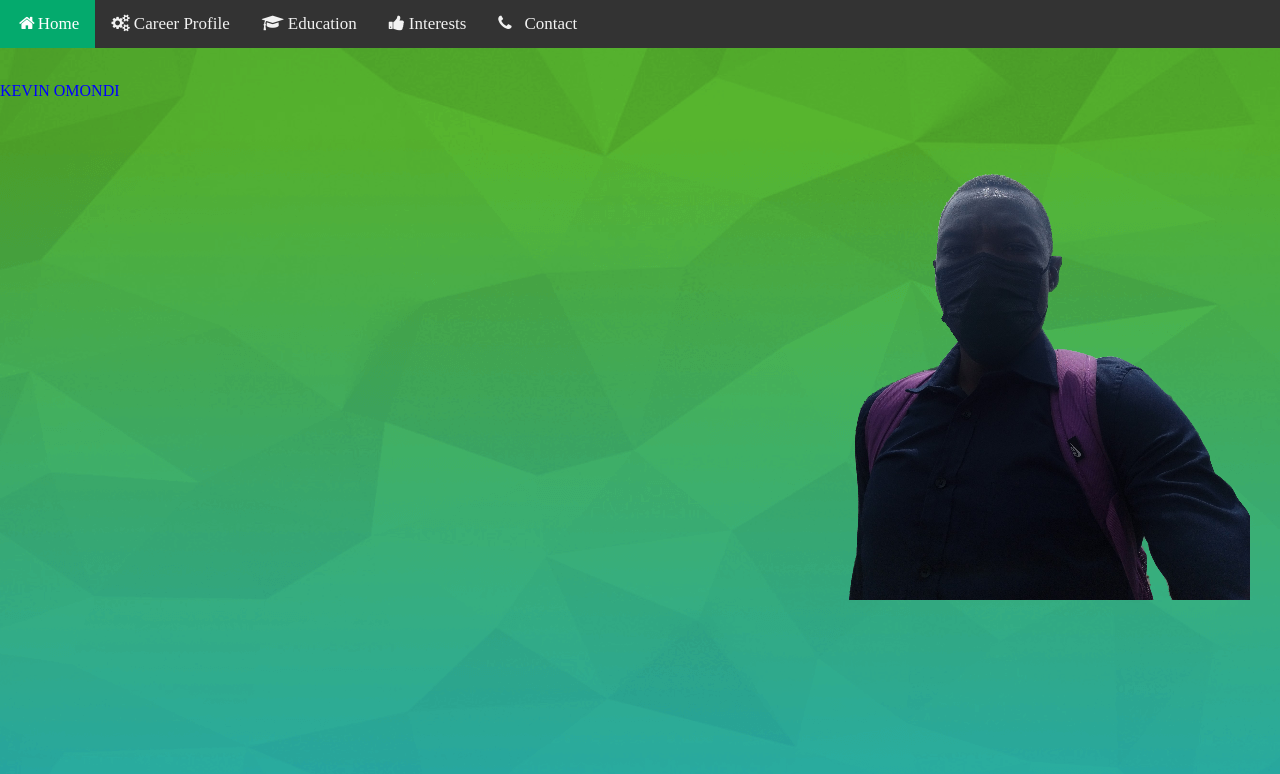
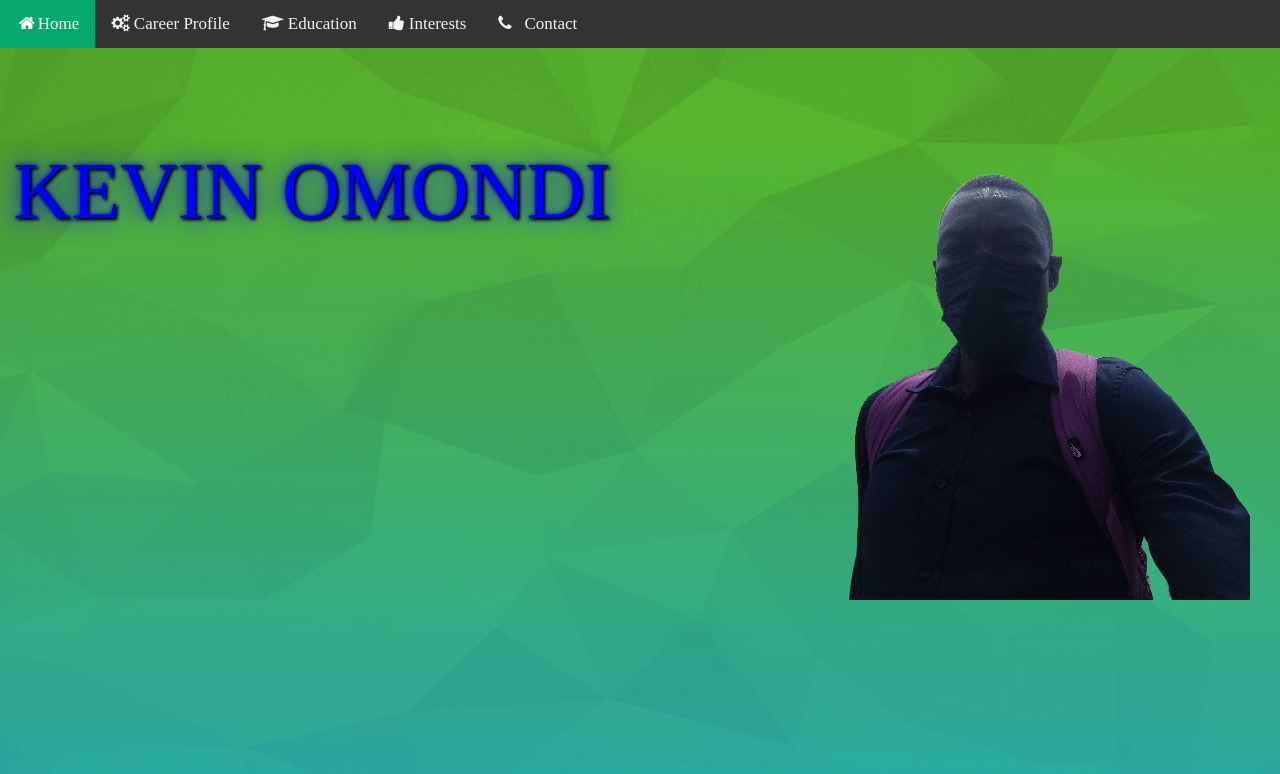
Before and after one commit to voqez/voqez.github.io, a plain HTML site: page index.html in a window 1280 px wide. Drawn offline with Linux system fonts and the light colour scheme; a web font is replaced by a local one.

Commit message:
index p2 class

```diff
--- a/index.html
+++ b/index.html
@@ -18,5 +18,5 @@
 <br>
 </body>
 <img src="profile.png">
-<p class="h1"> KEVIN OMONDI </p1>
+<p class="p2"> KEVIN OMONDI </p1>
    </html>
```
